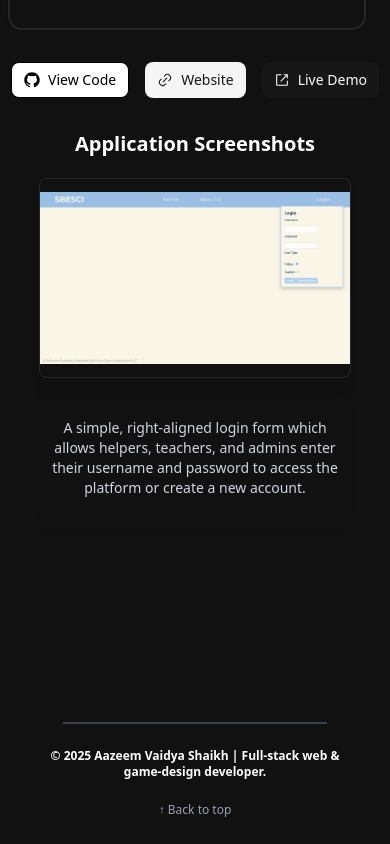
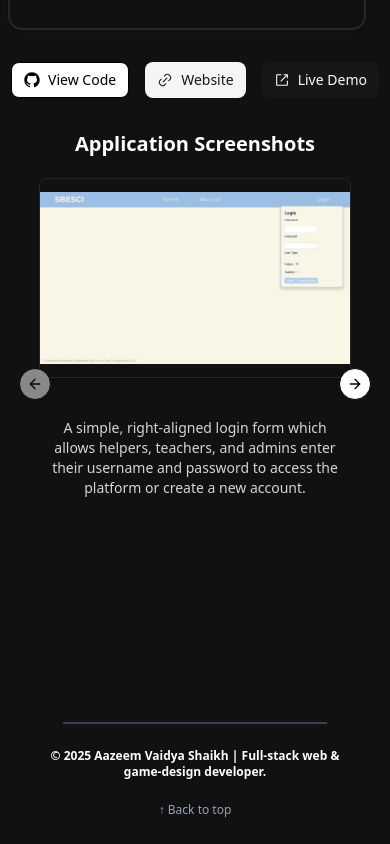
Before and after one commit to AazeemVS/Portfolio-Site, a React (Vite) app in the folder my-portfolio/: page /EduBridgeInfoPage in a window 390 px wide. Shown: the part 1504-2348 px from the top of the page. Built offline with nearby package versions, Linux system fonts and the light colour scheme.

Commit message:
Finished responsiveness for about the project section

```diff
--- a/my-portfolio/src/components/ui/projects/projectPageLayout.tsx
+++ b/my-portfolio/src/components/ui/projects/projectPageLayout.tsx
@@ -94,8 +94,8 @@ export const ProjectPageLayout: React.FC<ProjectPageLayoutProps> = ({
                   </CarouselItem>
                 ))}
               </CarouselContent>
-              <CarouselPrevious className="hidden sm:flex h-8 w-8 sm:h-10 sm:w-10 md:h-12 md:w-12 -left-4 sm:-left-8 md:-left-12" />
-              <CarouselNext className="hidden sm:flex h-8 w-8 sm:h-10 sm:w-10 md:h-12 md:w-12 -right-4 sm:-right-8 md:-right-12" />
+              <CarouselPrevious className="flex h-8 w-8 sm:h-10 sm:w-10 md:h-12 md:w-12 -left-4 sm:-left-8 md:-left-12" />
+              <CarouselNext className="flex h-8 w-8 sm:h-10 sm:w-10 md:h-12 md:w-12 -right-4 sm:-right-8 md:-right-12" />
             </Carousel>
           </div>
         </section>
```
